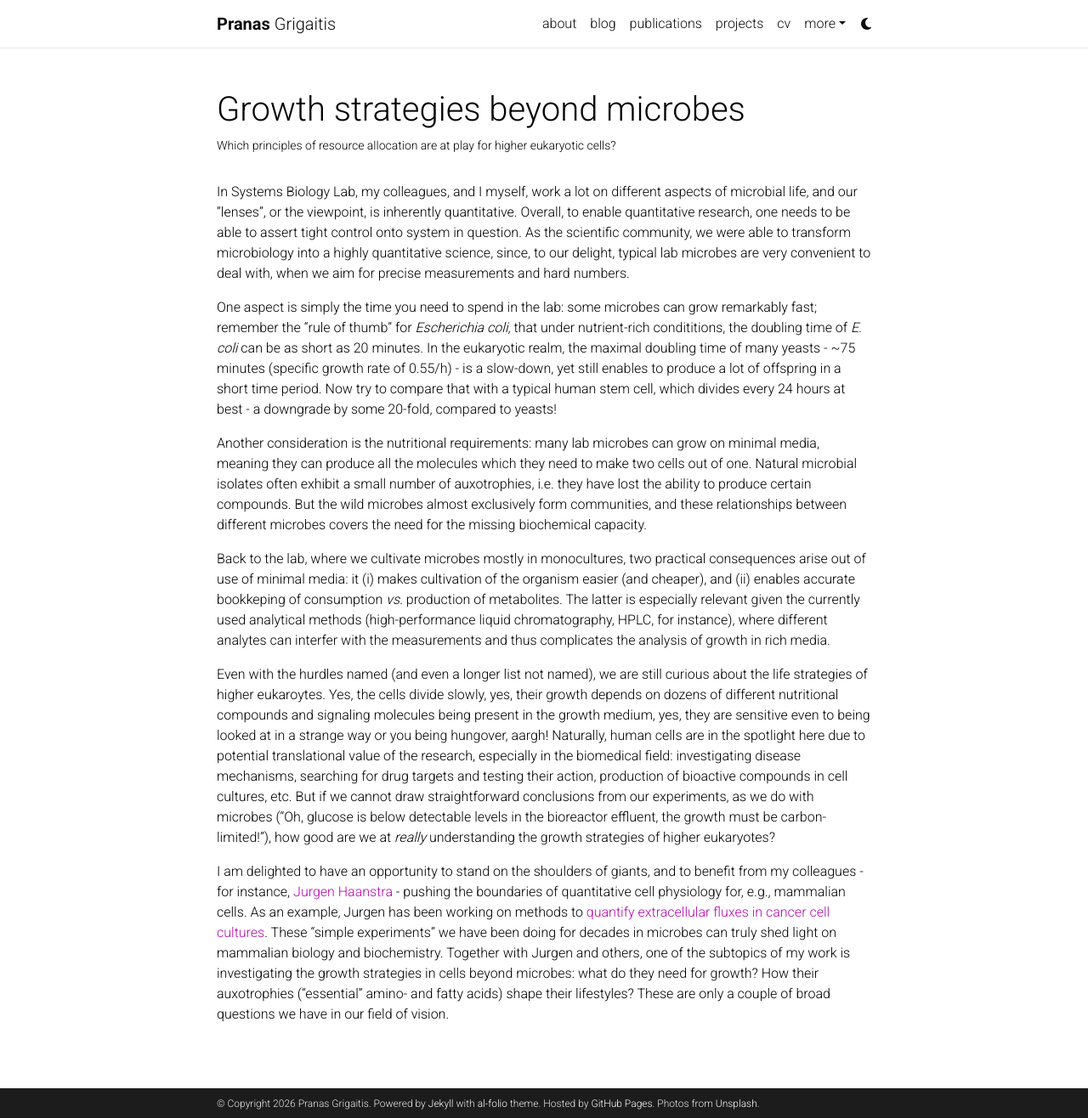
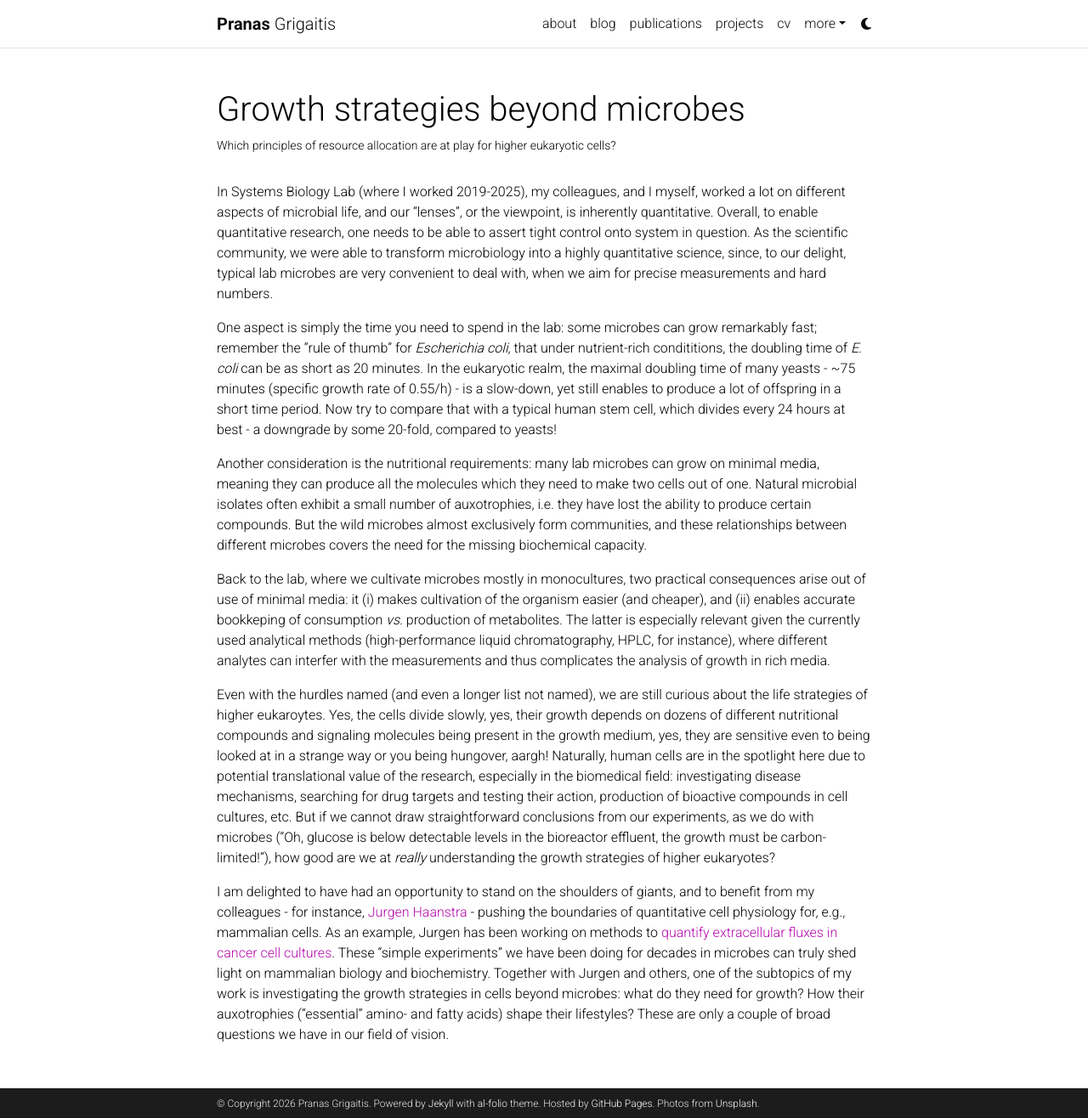
Before and after one commit to pranasag/pranasag.github.io, a Jekyll site: the page built from _projects/4_growthStrategiesHighEuk.md, in a window 1280 px wide and 1316 px high. Shown: the whole window at 85% size. Built offline with Jekyll 4.4.1, drawn with Linux system fonts in a browser that asks for light colours; comment, search, counter and statistics services are not loaded; a style sheet for code colours, icons or effects is not loaded.

Commit message:
Update 4_growthStrategiesHighEuk.md

```diff
--- a/_projects/4_growthStrategiesHighEuk.md
+++ b/_projects/4_growthStrategiesHighEuk.md
@@ -4,11 +4,11 @@
 description: Which principles of resource allocation are at play for higher eukaryotic cells?
 img: assets/img/cellsCoculture.jpg
 importance: 4
-category: Research themes
+category: Past research
 giscus_comments: false
 ---
 
-In Systems Biology Lab, my colleagues, and I myself, work a lot on different aspects of microbial life, and our "lenses", or the viewpoint, is inherently quantitative. Overall, to enable quantitative research, one needs to be able to assert tight control onto system in question. As the scientific community, we were able to transform microbiology into a highly quantitative science, since, to our delight, typical lab microbes are very convenient to deal with, when we aim for precise measurements and hard numbers.
+In Systems Biology Lab (where I worked 2019-2025), my colleagues, and I myself, worked a lot on different aspects of microbial life, and our "lenses", or the viewpoint, is inherently quantitative. Overall, to enable quantitative research, one needs to be able to assert tight control onto system in question. As the scientific community, we were able to transform microbiology into a highly quantitative science, since, to our delight, typical lab microbes are very convenient to deal with, when we aim for precise measurements and hard numbers.
 
 One aspect is simply the time you need to spend in the lab: some microbes can grow remarkably fast; remember the "rule of thumb" for *Escherichia coli*, that under nutrient-rich condititions, the doubling time of *E. coli* can be as short as 20 minutes. In the eukaryotic realm, the maximal doubling time of many yeasts - ~75 minutes (specific growth rate of 0.55/h) - is a slow-down, yet still enables to produce a lot of offspring in a short time period. Now try to compare that with a typical human stem cell, which divides every 24 hours at best - a downgrade by some 20-fold, compared to yeasts!
 
@@ -18,4 +18,4 @@
 
 Even with the hurdles named (and even a longer list not named), we are still curious about the life strategies of higher eukaroytes. Yes, the cells divide slowly, yes, their growth depends on dozens of different nutritional compounds and signaling molecules being present in the growth medium, yes, they are sensitive even to being looked at in a strange way or you being hungover, aargh!  Naturally, human cells are in the spotlight here due to potential translational value of the research, especially in the biomedical field: investigating disease mechanisms, searching for drug targets and testing their action, production of bioactive compounds in cell cultures, etc. But if we cannot draw straightforward conclusions from our experiments, as we do with microbes ("Oh, glucose is below detectable levels in the bioreactor effluent, the growth must be carbon-limited!"), how good are we at *really* understanding the growth strategies of higher eukaryotes?
 
-I am delighted to have an opportunity to stand on the shoulders of giants, and to benefit from my colleagues - for instance, [Jurgen Haanstra](https://teusinkbruggemanlab.nl/jurgen-haanstra/) - pushing the boundaries of quantitative cell physiology for, e.g., mammalian cells. As an example, Jurgen has been working on methods to [quantify extracellular fluxes in cancer cell cultures](https://www.pnas.org/doi/10.1073/pnas.1919250117). These "simple experiments" we have been doing for decades in microbes can truly shed light on mammalian biology and biochemistry. Together with Jurgen and others, one of the subtopics of my work is investigating the growth strategies in cells beyond microbes: what do they need for growth? How their auxotrophies ("essential" amino- and fatty acids) shape their lifestyles? These are only a couple of broad questions we have in our field of vision.
+I am delighted to have had an opportunity to stand on the shoulders of giants, and to benefit from my colleagues - for instance, [Jurgen Haanstra](https://teusinkbruggemanlab.nl/jurgen-haanstra/) - pushing the boundaries of quantitative cell physiology for, e.g., mammalian cells. As an example, Jurgen has been working on methods to [quantify extracellular fluxes in cancer cell cultures](https://www.pnas.org/doi/10.1073/pnas.1919250117). These "simple experiments" we have been doing for decades in microbes can truly shed light on mammalian biology and biochemistry. Together with Jurgen and others, one of the subtopics of my work is investigating the growth strategies in cells beyond microbes: what do they need for growth? How their auxotrophies ("essential" amino- and fatty acids) shape their lifestyles? These are only a couple of broad questions we have in our field of vision.
```
